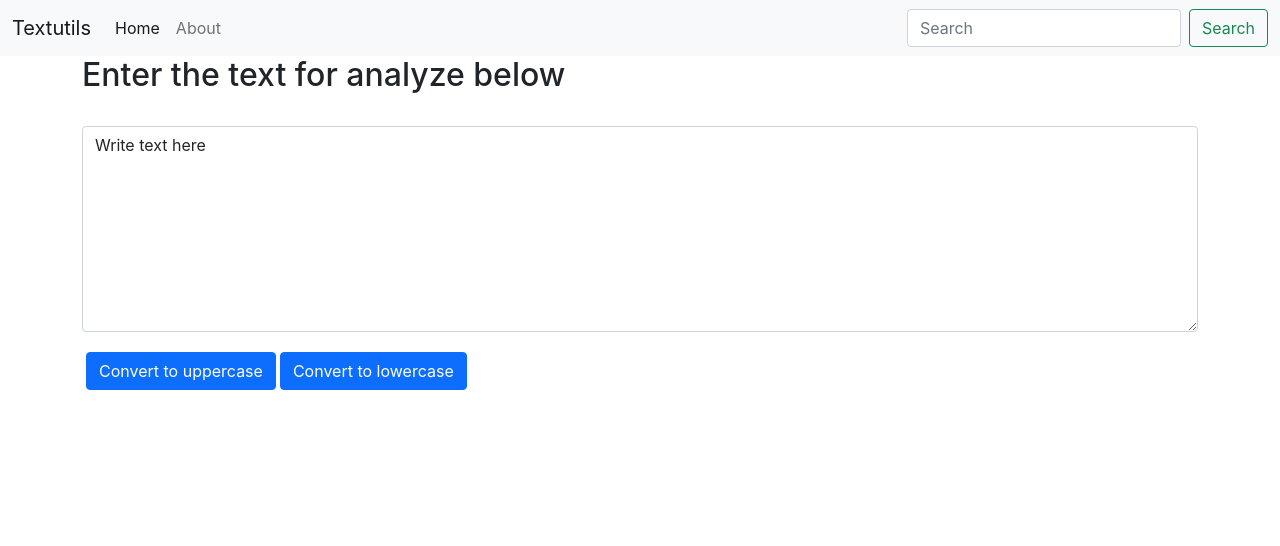
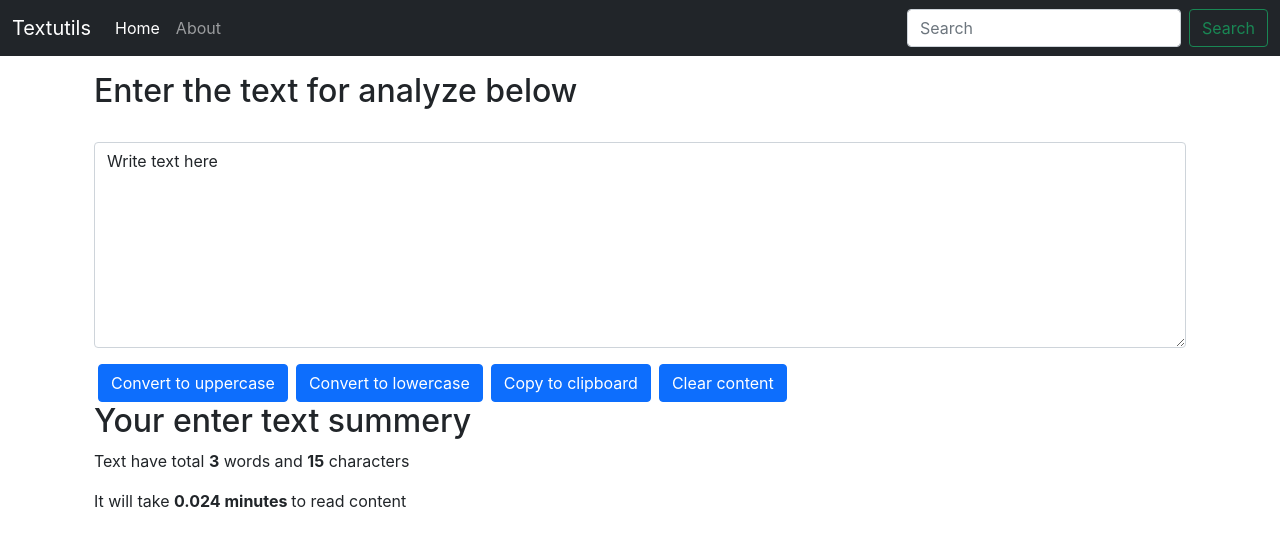
Before and after one commit to raxesh35/React, a React (Create React App) app: page / in a window 1280 px wide. Shown: the top 546 px of the page. Built offline with nearby package versions, Linux system fonts and the light colour scheme.

Commit message:
Added copy to clipword and word counting in text util example

```diff
--- a/src/App.js
+++ b/src/App.js
@@ -5,7 +5,7 @@ function App() {
   return (
     <>
       <Navbar title="Textutils" />
-      <div className="container">
+      <div className="container my-3">
         <Textform heading="Enter the text for analyze below"/>
       </div>
     </>
--- a/src/components/Navbar.js
+++ b/src/components/Navbar.js
@@ -3,7 +3,7 @@ import PropTypes from 'prop-types'
 
 export default function Navbar(props) {
   return (
-    <nav className="navbar navbar-expand-lg navbar-light bg-light">
+    <nav className="navbar navbar-expand-lg navbar-dark bg-dark">
         <div className="container-fluid">
           <a className="navbar-brand" href="/">{props.title}</a>
           <button className="navbar-toggler" type="button" data-bs-toggle="collapse" data-bs-target="#navbarSupportedContent" aria-controls="navbarSupportedContent" aria-expanded="false" aria-label="Toggle navigation">
--- a/src/components/Textform.js
+++ b/src/components/Textform.js
@@ -1,27 +1,54 @@
-import React, {useState} from 'react'
+import React, { useState } from 'react'
 
 export default function Textform(props) {
     const [text, setText] = useState('Write text here');
+    const [copy, setCopy] = useState('');
     const handleltuInput = () => {
         let convertToUpCase = text.toUpperCase();
         setText(convertToUpCase)
+        setCopy('')
     }
     const handleutlInput = () => {
         let convertToUpCase = text.toLowerCase();
         setText(convertToUpCase)
+        setCopy('')
+    }
+    const handleCopyToClipboard = () => {
+        var sampleTextarea = document.createElement("textarea");
+        document.body.appendChild(sampleTextarea);
+        sampleTextarea.value = text; //save main text in it
+        sampleTextarea.select(); //select textarea contenrs
+        document.execCommand("copy");
+        document.body.removeChild(sampleTextarea);
+        setCopy('Copied !!')
+    }
+    const handleClearnput = () => {
+        setText('')
+        setCopy('')
     }
     const handleChangeInput = (event) => {
         setText(event.target.value);
+        setCopy('')
     }
     return (
-         <div>
-            <h2>{props.heading}</h2>
-            <div className="mb-3">
-                <label htmlFor="mybox" className="form-label"></label>
-                <textarea className="form-control" id="mybox" onChange={handleChangeInput} value={text} rows="8"></textarea>
+        <>
+            <div className='container'>
+                <h2>{props.heading}</h2>
+                <b className='text-success'>{copy}</b>
+                <div className="mb-3">
+                    <label htmlFor="mybox" className="form-label"></label>
+                    <textarea className="form-control" id="mybox" onChange={handleChangeInput} value={text} rows="8"></textarea>
+                </div>
+                <button className="btn btn-primary mx-1" onClick={handleltuInput}>Convert to uppercase</button>
+                <button className="btn btn-primary mx-1" onClick={handleutlInput}>Convert to lowercase</button>
+                <button className="btn btn-primary mx-1" onClick={handleCopyToClipboard}>Copy to clipboard</button>
+                <button className="btn btn-primary mx-1" onClick={handleClearnput}>Clear content</button>
             </div>
-            <button className="btn btn-primary m-1" onClick={handleltuInput}>Convert to uppercase</button>
-            <button className="btn btn-primary" onClick={handleutlInput}>Convert to lowercase</button>
-        </div>
+            <div className='container'>
+                <h2>Your enter text summery</h2>
+                <p>Text have total <b>{text.split(" ").length}</b> words and <b>{text.length}</b> characters</p>
+                <p>It will take <b>{0.008 * text.split(" ").length}  minutes </b> to read content </p>
+            </div>
+        </>
     )
 }
```
